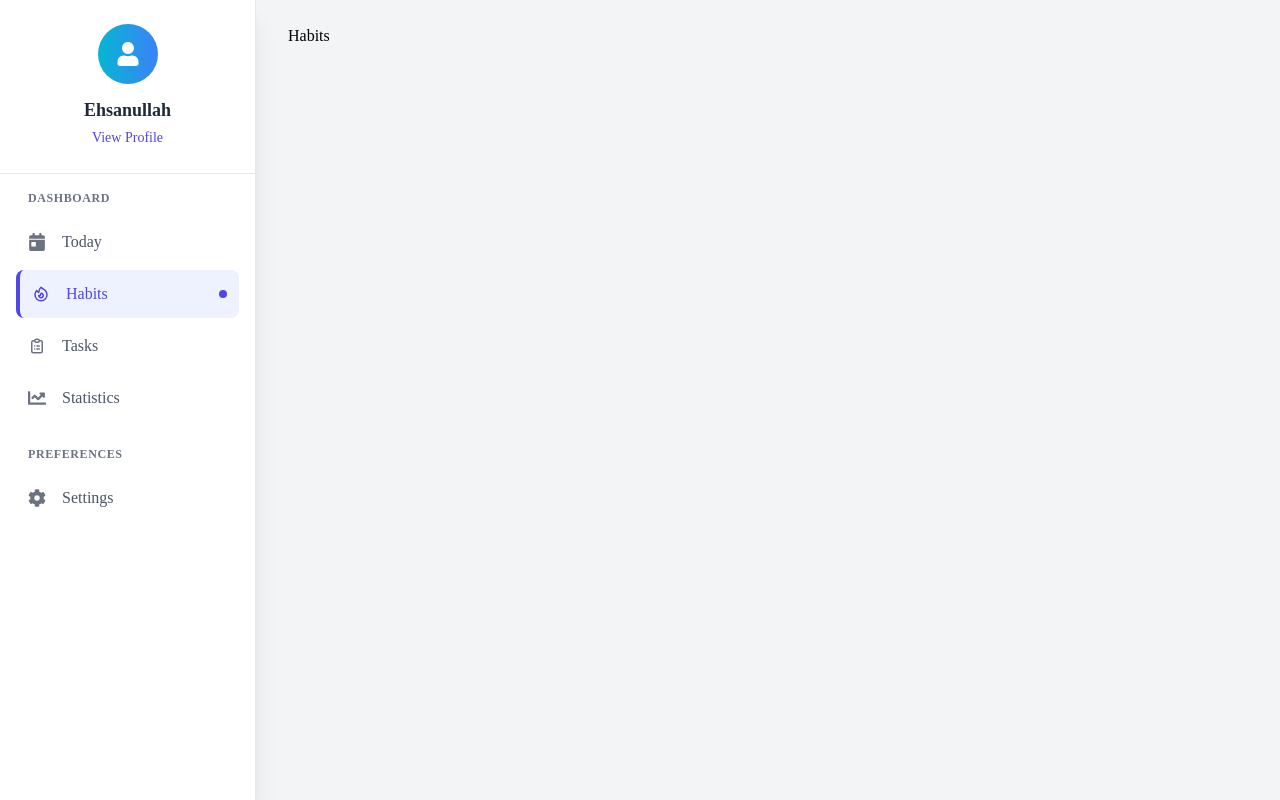
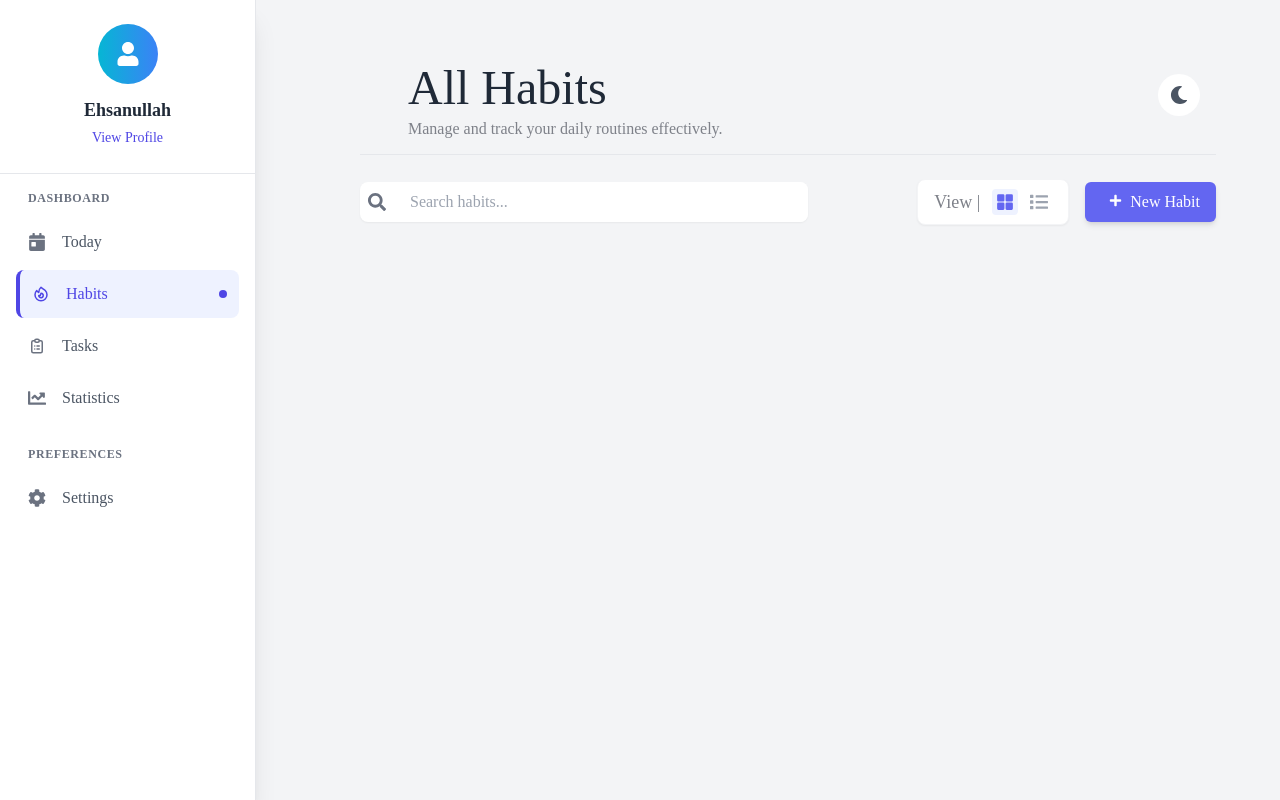
Before and after one commit to AbdulQaharRahmani/HabitTracker, a React (Vite) app in the folder frontend/: page /habits in a window 1280 px wide. Built offline with nearby package versions, Linux system fonts and the light colour scheme.

Commit message:
feat: Habit page implemented #36

```diff
--- a/frontend/src/pages/Habits.jsx
+++ b/frontend/src/pages/Habits.jsx
@@ -1,9 +1,60 @@
-import React from 'react'
+import { useState } from 'react'
+import Header from '../components/Header.jsx';
+import DarkMode from '../components/DarkMode.jsx';
+import Search from '../components/Search.jsx';
+import HabitCard from '../components/HabitCard.jsx';
+import AddHabit from '../components/AddHabit.jsx';
+import View from '../components/View.jsx'
 
-function Habits() {
+export default function Habits () {
+  const [habits, setHabits] = useState([]);
+  const [searchTerm, setSearchTerm] = useState('');
+  const [viewMode, setViewMode] = useState('grid');
+
+  const handleAddHabit = (newHabit) => {
+    setHabits((prevHabits) => [...prevHabits, newHabit]);
+  };
+
+  const filteredHabits = habits.filter(habit =>
+    habit.title.toLowerCase().includes(searchTerm.toLowerCase())
+  );
+
   return (
-    <div>Habits</div>
-  )
-}
-
-export default Habits
+    <div className="">
+      {/* Main */}
+      <div className="px-6">
+        {/* Header */}
+        <div className="flex items-center justify-between">
+          <Header />
+          <DarkMode />
+        </div>
+        <hr className="my-4 ml-12 mr-4 border-gray-200" />
+        {/* Search , View, AddHabit*/}
+        <div className="ml-12 my-6 flex items-center justify-between">
+          <Search
+            searchTerm={searchTerm}
+            setSearchTerm={setSearchTerm}
+          />
+          <div className="flex items-center gap-4 mr-4">
+            <View viewMode={viewMode} setViewMode={setViewMode} />
+            <AddHabit onAddHabit={handleAddHabit} />
+          </div>
+        </div>
+        {/* Habit list */}
+        <div
+          className={
+            viewMode === 'grid'
+              ? 'grid grid-cols-3 gap-6 justify-items-start'
+              : 'ml-12 my-6 space-y-4'
+          }
+        >
+          {
+            filteredHabits.map((habit) => (
+              <HabitCard key={habit.id} {...habit} />
+            ))
+          }
+        </div>
+      </div>
+    </div>
+  );
+};
```
